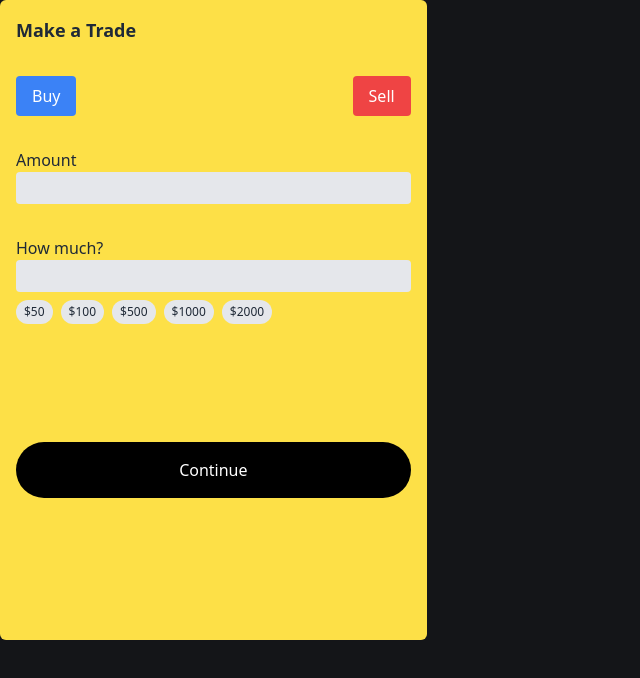
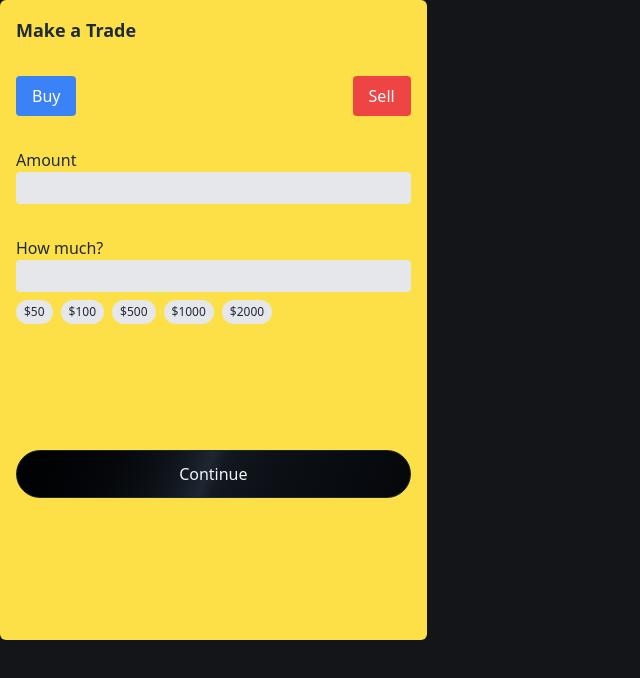
Before and after one commit to Dawidsjd/TauriApp, a React (Vite) app: page / in a window 1280 px wide. Shown: the top 678 px of the page, without its empty margins (0-640 px from the left). Built offline with nearby package versions, Linux system fonts and the light colour scheme.

Commit message:
importing button from Accesernity UI

```diff
--- a/package.json
+++ b/package.json
@@ -26,6 +26,8 @@
     "next": "^14.2.3",
     "react": "^18.2.0",
     "react-dom": "^18.2.0",
+    "react-element-to-jsx-string": "^15.0.0",
+    "sonner": "^1.4.41",
     "styled-components": "^6.1.8",
     "tailwind-merge": "^2.3.0",
     "tradingview-widget": "^0.0.1"
--- a/src/App.css
+++ b/src/App.css
@@ -6,7 +6,7 @@
 @import 'tailwindcss/components';
 @import 'tailwindcss/utilities';
 
-/* Tutaj możesz dodawać niestandardowe style */
+
 .gradient_container{
     background: rgb(39,41,47);
     background: linear-gradient(23deg, rgba(39,41,47,1) 0%, rgba(84,86,92,1) 100%);
@@ -18,7 +18,7 @@ body{
 }
 
 .logo {
-    width: 100px; /* Ustaw dowolną szerokość */
+    width: 100px;
     height: auto;
-     /* Automatycznie dostosuj wysokość */
+
   }
--- /dev/null
+++ b/src/assets/buttons/TailwindcssButtons.tsx
@@ -0,0 +1,56 @@
+"use client";
+import React from "react";
+import reactElementToJSXString from "react-element-to-jsx-string";
+import { toast, Toaster } from "sonner";
+import { ButtonsCard } from "../../assets/buttons/tailwindcss-buttons";
+
+export function TailwindcssButtons() {
+
+  return (
+    <>
+        {buttons.map((button, idx) => (
+          <ButtonsCard key={idx}>
+            {button.component}
+          </ButtonsCard>
+        ))}
+      </>
+
+  );
+}
+export const buttons = [
+
+  {
+    name: "Shimmer",
+    description: "Shimmer button for your website",
+    showDot: false,
+    component: (
+      <button className="inline-flex h-12 w-full animate-shimmer items-center justify-center rounded-full border border-slate-800 bg-[linear-gradient(110deg,#000103,45%,#1e2631,55%,#000103)] bg-[length:200%_100%] px-6 font-medium text-slate-100 transition-colors focus:outline-none focus:ring-2 focus:ring-slate-800 focus:ring-offset-2 focus:ring-offset-slate-50" style={{marginTop:'30%'}}>
+        Continue
+      </button>
+    ),
+    code: `
+        // Button code
+        <button className="inline-flex h-12 animate-shimmer items-center justify-center rounded-md border border-slate-800 bg-[linear-gradient(110deg,#000103,45%,#1e2631,55%,#000103)] bg-[length:200%_100%] px-6 font-medium text-slate-400 transition-colors focus:outline-none focus:ring-2 focus:ring-slate-400 focus:ring-offset-2 focus:ring-offset-slate-50">
+          Shimmer
+        </button>
+
+        // tailwind.config.js code
+        {
+          "animation": {
+            shimmer: "shimmer 2s linear infinite"
+          },
+          "keyframes": {
+            shimmer: {
+              from: {
+                "backgroundPosition": "0 0"
+              },
+              to: {
+                "backgroundPosition": "-200% 0"
+              }
+            }
+          }
+        }
+      `,
+  },
+
+];
--- /dev/null
+++ b/src/assets/buttons/tailwindcss-buttons.tsx
@@ -0,0 +1,18 @@
+"use client";
+import React from "react";
+import { IconClipboard } from "@tabler/icons-react";
+import { cn } from "../../utils/cn";
+
+export const ButtonsCard = ({
+  children,
+  className,
+  onClick,
+}: {
+  children?: React.ReactNode;
+  className?: string;
+  onClick?: () => void;
+}) => {
+  return (
+      <div className="relative z-40">{children}</div>
+  );
+};
--- a/src/components/TradePanel/TradePanel.tsx
+++ b/src/components/TradePanel/TradePanel.tsx
@@ -1,4 +1,5 @@
 import React from 'react';
+import { TailwindcssButtons } from '../../assets/buttons/TailwindcssButtons';
 
 const TradePanel: React.FC = () => {
   const handleButtonClick = (amount: number) => {
@@ -43,9 +44,8 @@ const TradePanel: React.FC = () => {
           <button className="bg-gray-200 text-gray-800 px-2 py-1 rounded-full text-xs hover:bg-gray-400">$1000</button>
           <button className="bg-gray-200 text-gray-800 px-2 py-1 rounded-full text-xs hover:bg-gray-400">$2000</button>
         </div>
-        <button className="bg-black text-white px-4 py-4 rounded-full hover:bg-gray-900 mt-6" style={{marginTop: '30%'}}> {/* Dodanie marginesu od góry */}
-          Continue
-        </button>
+
+        <TailwindcssButtons />
       </div>
     </div>
   );
--- a/tailwind.config.js
+++ b/tailwind.config.js
@@ -9,7 +9,21 @@ module.exports = {
     "./src/**/*.{js,ts,jsx,tsx,mdx}",
   ],
   theme: {
-    extend: {},
+    extend: {
+      animation: {
+        shimmer: "shimmer 2s linear infinite",
+      },
+      keyframes: {
+        shimmer: {
+          from: {
+            backgroundPosition: "0 0",
+          },
+          to: {
+            backgroundPosition: "-200% 0",
+          },
+        },
+      },
+    },
   },
   plugins: [],
 };
```
Also changed, not shown: 1 other file (tests, documents, lock files or other folders).
